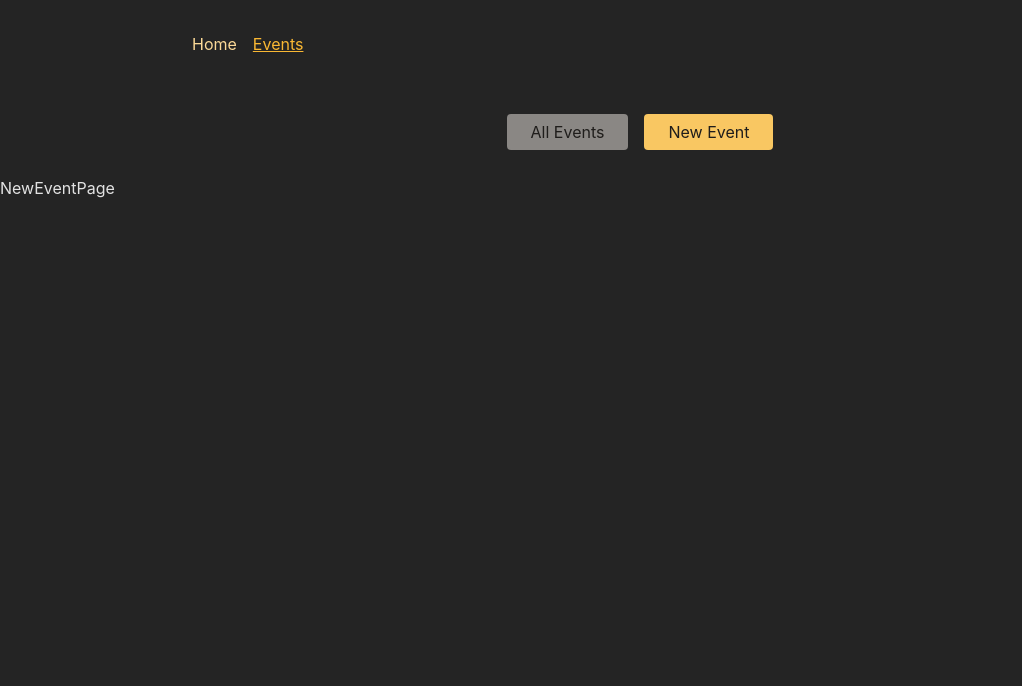
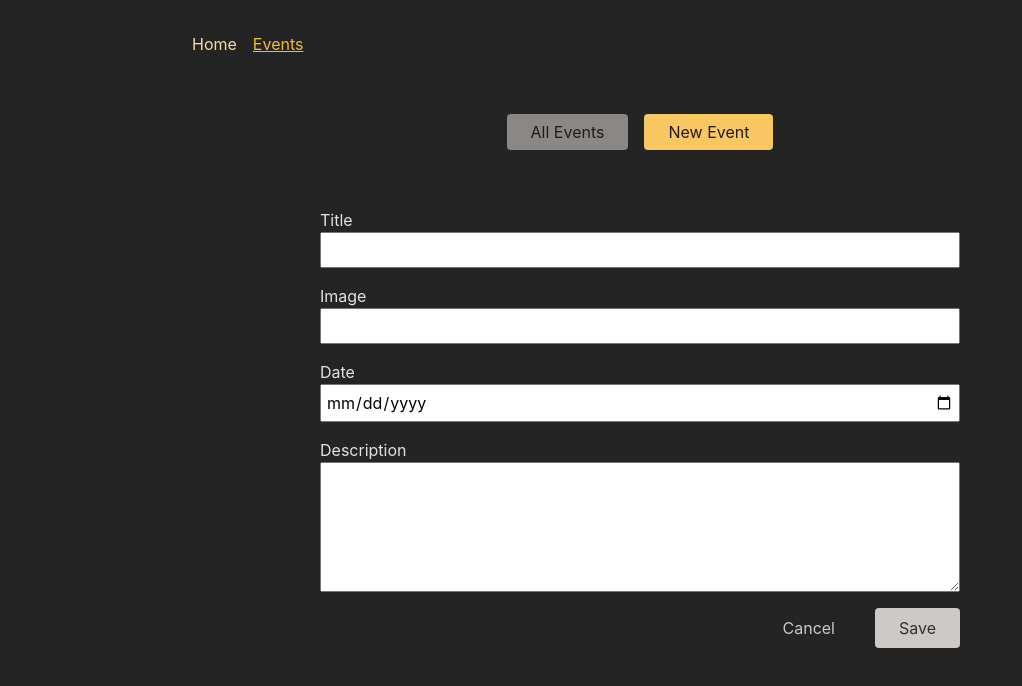
Before and after one commit to akashmondal2000/react-practice-app, a React (Vite) app in the folder frontend-app/: page /events/new in a window 1280 px wide. Shown: the top 686 px of the page, without its empty margins (0-1022 px from the left). Built offline with nearby package versions, Linux system fonts and the light colour scheme.

Commit message:
add eventform in new events

```diff
--- a/frontend-app/src/pages/NewEvent.jsx
+++ b/frontend-app/src/pages/NewEvent.jsx
@@ -1,8 +1,8 @@
-import React from 'react'
+import EventForm from "../components/EventForm";
 
 const NewEventPage = () => {
   return (
-    <div>NewEventPage</div>
+   <EventForm/>
   )
 }
 
```
